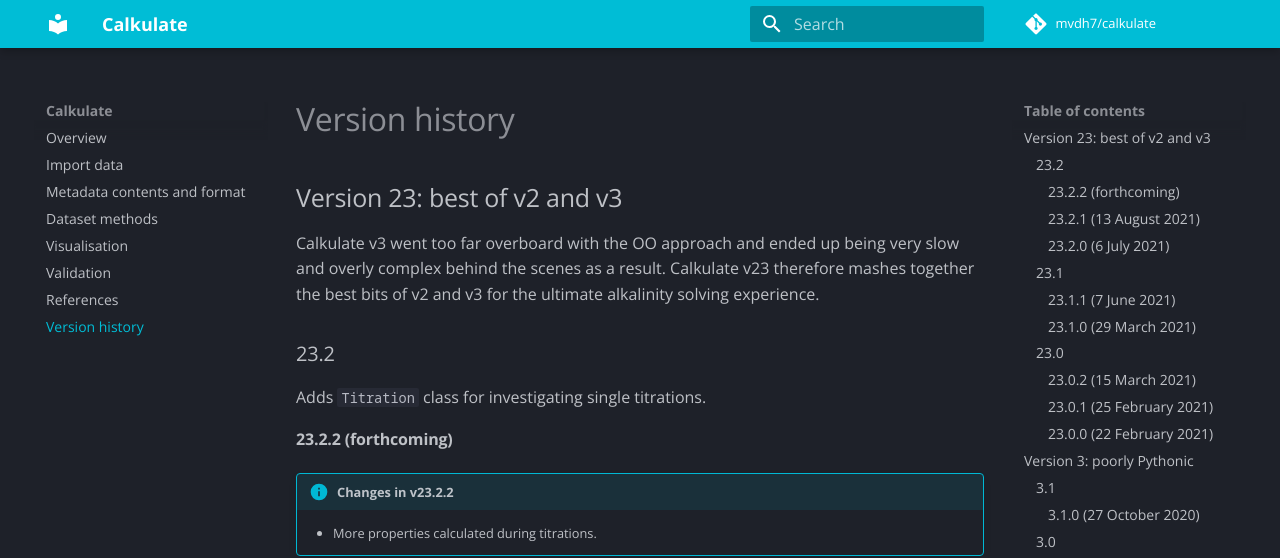
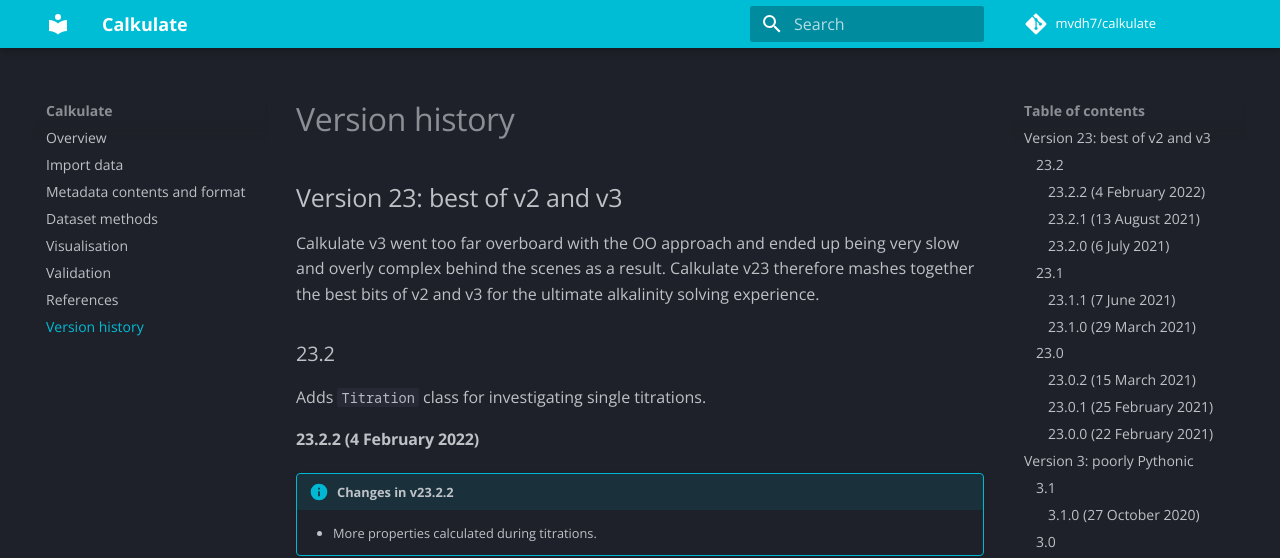
Before and after one commit to mvdh7/calkulate, an MkDocs documentation site: the page built from docs/versions.md, in a window 1280 px wide and 900 px high. Shown: the top 558 px of the window. Built offline with MkDocs 1.6.1 and Material for MkDocs 9.7.7, drawn with Linux system fonts in a browser that asks for light colours; comment, search, counter and statistics services are not loaded.

Commit message:
Prepare for 23.2.2 release

```diff
--- a/docs/versions.md
+++ b/docs/versions.md
@@ -8,7 +8,7 @@ Calkulate v3 went too far overboard with the OO approach and ended up being very
 
 Adds `Titration` class for investigating single titrations.
 
-#### 23.2.2 (forthcoming)
+#### 23.2.2 (4 February 2022)
 
 !!! info "Changes in v23.2.2"
 
```
Also changed, not shown: 2 other files.
